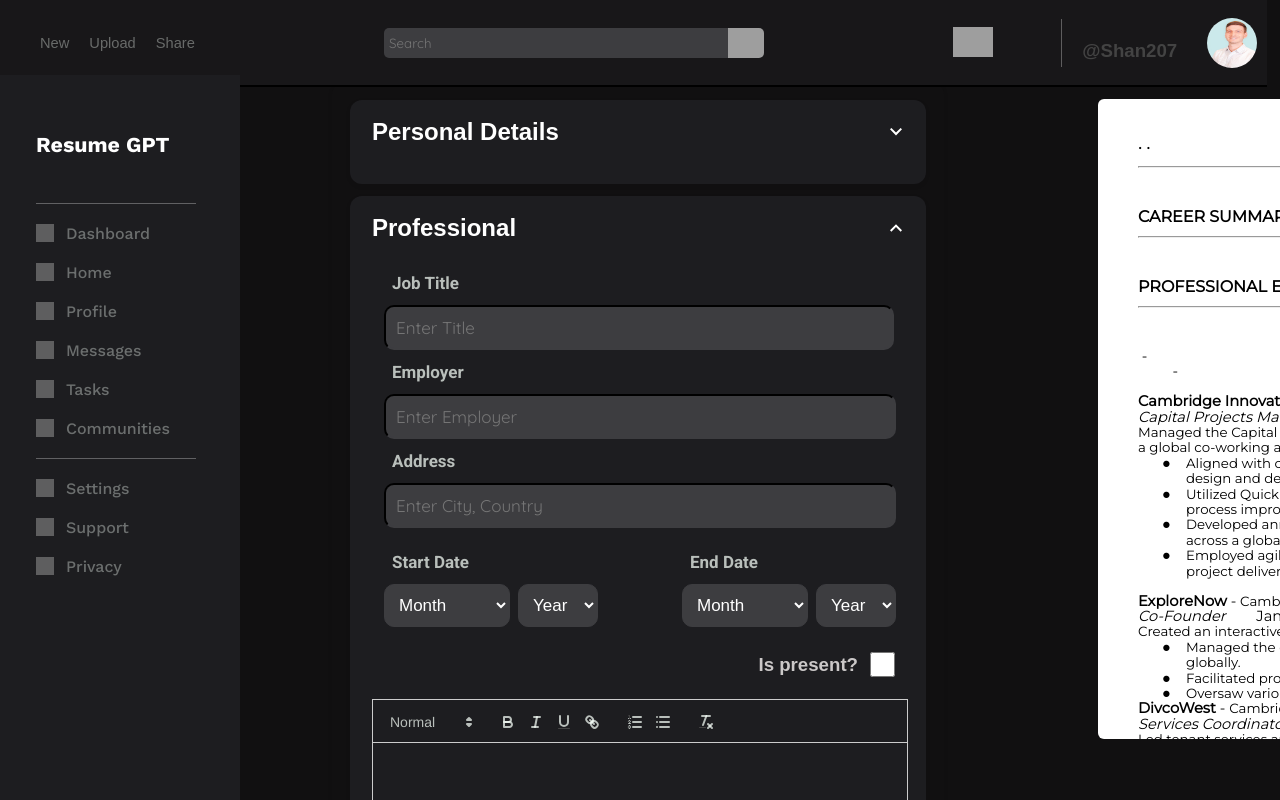
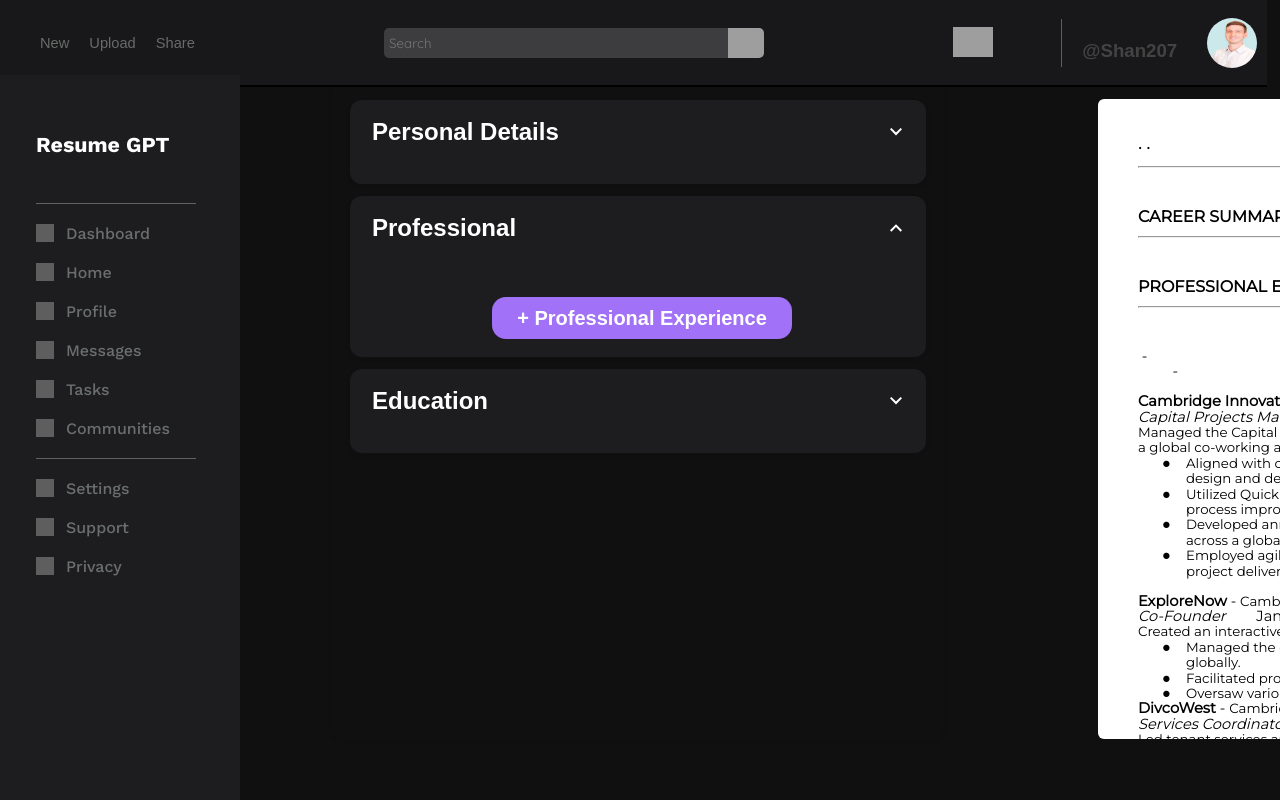
Before and after one commit to schaulet207/resumeBuilder, a React (Vite) app in the folder resumeBuilder/: page / in a window 1280 px wide. Both pictures are taken after a click on the element "Professional". Shown: the top 800 px of the page. Built offline with nearby package versions, Linux system fonts and the light colour scheme; grey boxes are pictures that could not be loaded; a web font is replaced by a local one.

Commit message:
Hides input fields for Professional section until button is clicked. Need to fix bug when accordion is closed and reopened

```diff
--- a/resumeBuilder/src/App.css
+++ b/resumeBuilder/src/App.css
@@ -560,3 +560,20 @@ padding-inline-start: 40px;
   height: 40px;
   width: 40px;
 }
+
+.profInputs {
+  display: none;
+}
+
+#profHist {
+  display: inline;
+}
+
+#addProf {
+  position: relative;
+  left: 120px;
+  width: 300px;
+  margin-top: 36px;
+  height: 42px;
+  font-size: 20px;
+}
--- a/resumeBuilder/src/App.jsx
+++ b/resumeBuilder/src/App.jsx
@@ -132,6 +132,7 @@ const handleEmployerDescriptionChange = (newDescription) => {
   };
 
   let profKey = 0; // Key for professional experience
+  let profHistoryInfo;
 
   // Create empty arrays
   const [positions, setPositions] = useState([]); // An array to store positions
@@ -143,6 +144,17 @@ const handleEmployerDescriptionChange = (newDescription) => {
   const [endMonths, setEndMonths] = useState([]); // An array to store start months
   const [endYears, setEndYears] = useState([]); // An array to store start years
   const [presents, setPresents] = useState([]); // An array to store presents
+
+  function showProfInputs() {
+    const profSectionInputs = document.querySelector('.profInputs');
+    const addProfButton = document.querySelector('#addProf');
+    profSectionInputs.style.display = 'none';
+
+    if (profSectionInputs.style.display === 'none') {
+      profSectionInputs.style.display = 'inline';
+      addProfButton.style.display = 'none';
+    }
+  }
 
   const handleSavePosition = (newPosition) => {
     setPositions((prevPositions) => {
@@ -262,6 +274,11 @@ const [isProfessionalPresentChecked, setIsProfessionalPresentChecked] = useState
     // Create an object to store professional section data
     const profSection = {};
 
+    const profSectionInputs = document.querySelector('.profInputs');
+    const addProfButton = document.querySelector('#addProf');
+    profSectionInputs.style.display = 'none';
+    addProfButton.style.display = 'inline';
+
     // Create an object with state arrays and their corresponding functions
     const stateArrays = {
       positions: [positions, setPositions, position],
@@ -322,6 +339,8 @@ const [isProfessionalPresentChecked, setIsProfessionalPresentChecked] = useState
       '<img src="visibility_off.svg" alt="Hidden" class="hidden" id="hid' + positions.length + '"' + 'style="display: none;">' +
       "</div>" +
       "</div>";
+       // Create a variable that stores all the professional history information
+    profHistoryInfo = newProfHistoryEntry.innerHTML;
 
     // Attach the click event listener to a parent element that exists when the page loads (e.g., profHistory).
     profHistory.addEventListener("click", (event) => {
@@ -390,6 +409,7 @@ const [isProfessionalPresentChecked, setIsProfessionalPresentChecked] = useState
           <AccordionSection
             title={<span className="titleWhite">Professional</span>}
           >
+            <div className="profInputs">
             <div className="professional">
               <label className="input-text">Job Title</label>
               <PositionInput
@@ -484,8 +504,12 @@ const [isProfessionalPresentChecked, setIsProfessionalPresentChecked] = useState
             >
               Save
             </button>
+            </div>
             <div>
               <div id="profHist"></div>
+            </div>
+            <div id="addButtonProf">
+              <button className="addButton" id="addProf" onClick={showProfInputs}>+ Professional Experience</button>
             </div>
           </AccordionSection>
           <AccordionSection
```
